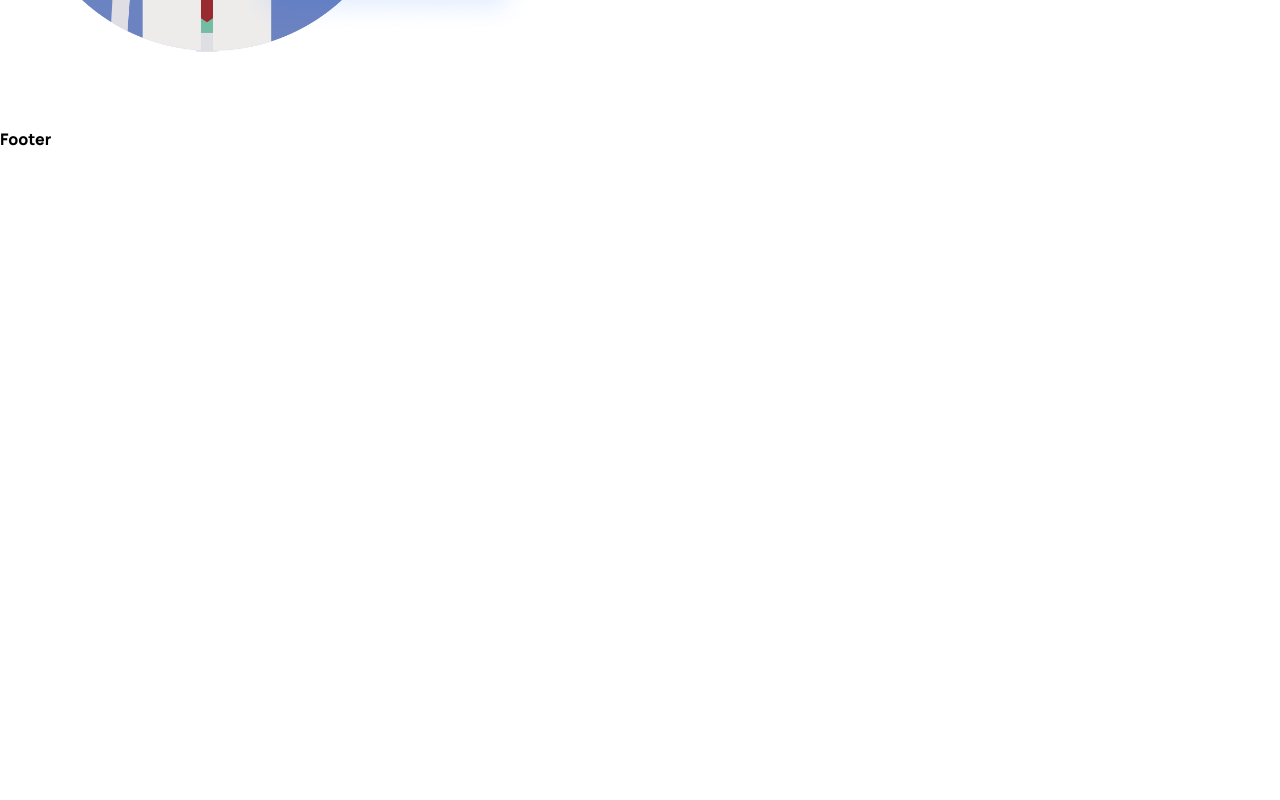
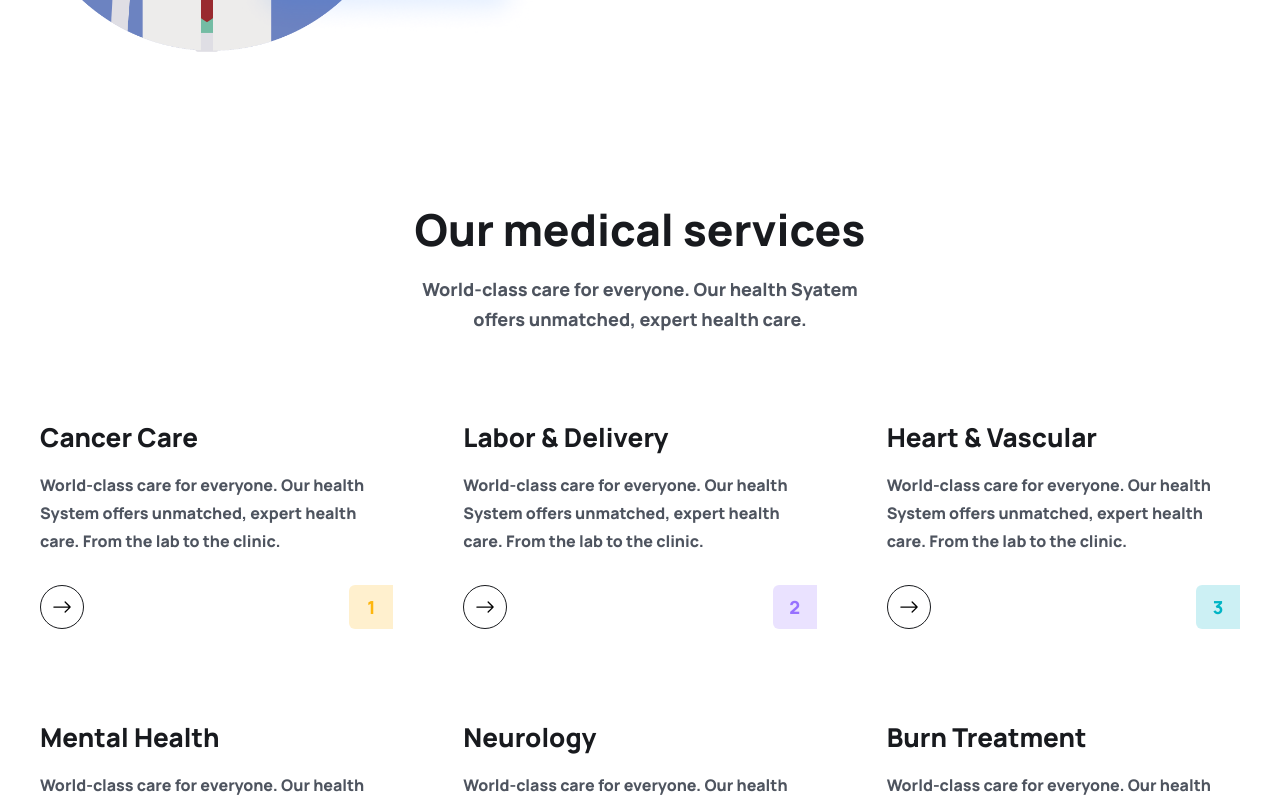
Before and after one commit to KhushiTiwarii/MedAid-frontend, a React (Vite) app: page / in a window 1280 px wide. Shown: the part 2260-3060 px from the top of the page. Before the commit the page ends 2411 px from the top, so only its background shows below. Built offline with nearby package versions, Linux system fonts and the light colour scheme.

Commit message:
4.services

```diff
--- a/src/assets/pages/Home.jsx
+++ b/src/assets/pages/Home.jsx
@@ -8,6 +8,7 @@
 import { Link } from 'react-router-dom'
 import {BsArrowRight} from 'react-icons/bs'
 import About from '../../components/About/About'
+import ServiceList from '../../components/Services/ServiceList'
 
 const Home = () => {
   return (
@@ -114,6 +115,19 @@
     {/* about section */}
     <About/>
     {/* about section end */}
+    {/* services section */}
+    <section>
+      <div className="container">
+        <div className="xl:w-[470px] mx-auto">
+          <h2 className="heading text-center">Our medical services</h2>
+          <p className="text_para text-center">
+            World-class care for everyone. Our health Syatem offers unmatched, expert health care.
+          </p>
+        </div>
+        <ServiceList/>
+      </div>
+    </section>
+    {/* services section end */}
     </>
   )
 }
--- /dev/null
+++ b/src/components/Services/ServiceCard.jsx
@@ -0,0 +1,26 @@
+import React from 'react'
+import { BsArrowRight } from 'react-icons/bs'
+import { Link } from 'react-router-dom'
+
+const ServiceCard = ({item,index}) => {
+
+    const {name,desc,bgColor,textColor} = item
+
+    return (
+    <div className='py-[30px] px-3 lg:px-5'>
+        <h2 className="text-[26px] leading-9 text-headingColor font-[700]">{name}</h2>
+        <p className="text-[16px] leading-7 font-[400] text-textColor mt-4">{desc}</p>
+
+        <div className="flex items-center justify-between mt-[30px]">
+              <Link to='/doctors' className='w-[44px] h-[44px] rounded-full border border-solid border-[#181A1E] flex items-center justify-center group hover:bg-primaryColor hover:border-none'>
+                <BsArrowRight className='group-hover:text-white w-6 h-5'/>
+              </Link>
+              <span className='w-[44px] h-[44px] flex items-center justify-center text-[18px] leading-[30px] font-[600]' style={{background:`${bgColor}`,color:`${textColor}`,borderRadius:'6px 0 0 6px'}}>
+                {index + 1}
+              </span>
+        </div>
+    </div>
+  )
+}
+
+export default ServiceCard
--- /dev/null
+++ b/src/components/Services/ServiceList.jsx
@@ -0,0 +1,16 @@
+import React from 'react'
+import {services} from './../../assets/data/services'
+import ServiceCard from './ServiceCard'
+
+
+const ServiceList = () => {
+  return (
+    <div className='grid grid-cols-1 md:grid-cols-2 lg:grid-cols-3 gap-5 lg:gap-[30px] mt-[30px] lg:mt-[55px]'>
+     {services.map((item,index)=>(
+      <ServiceCard item={item} index={index} key={index}/>
+     ))}
+    </div>
+  )
+}
+
+export default ServiceList
```
